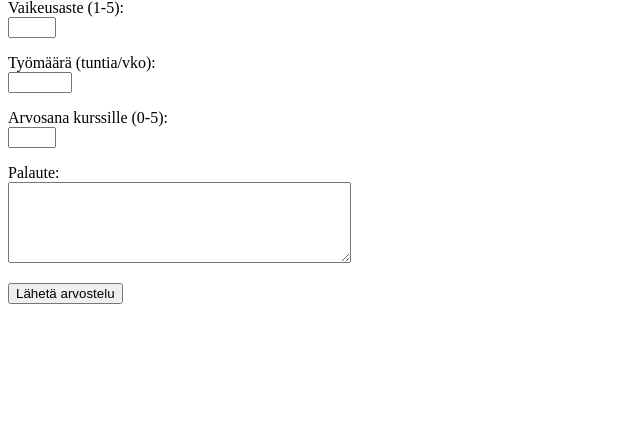
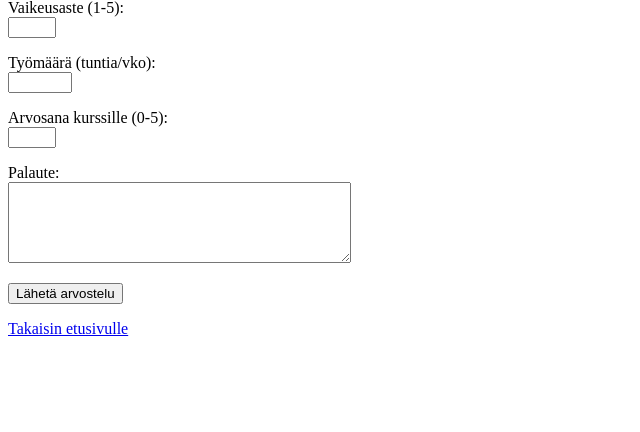
Before and after one commit to ValioEilax/kura, a Flask app: page /course/1/new_review in a window 1280 px wide. Shown: the part 68-500 px from the top of the page, without its empty margins (0-640 px from the left). Run offline with Flask 3, Linux system fonts and the light colour scheme; data that the repository does not hold is empty.

Commit message:
Add home link to new review

```diff
--- a/templates/new_review.html
+++ b/templates/new_review.html
@@ -20,6 +20,10 @@
     <textarea name="feedback" rows="5" cols="40" maxlength="1000" required></textarea></p>
 
     <button type="submit">Lähetä arvostelu</button>
+
+    <p>
+      <a href="/">Takaisin etusivulle</a>
+    </p>
 </form>
 </body>
 </html>
```
